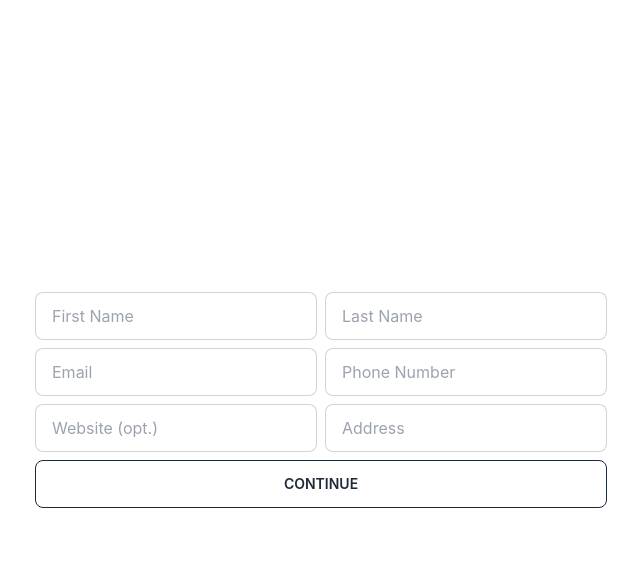
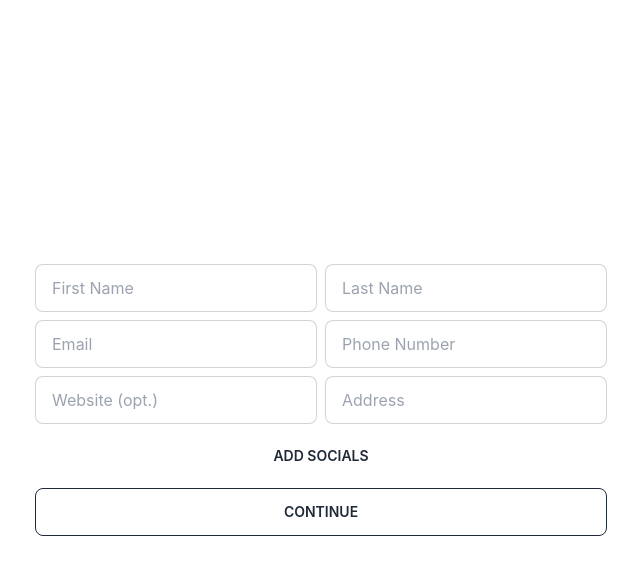
Before and after one commit to comoestassergio/resumatiq, a React (Create React App) app: page / in a window 1280 px wide. Both pictures are taken after a click on the button "GET STARTED". Shown: the top 574 px of the page, without its empty margins (319-959 px from the left). Built offline with nearby package versions, Linux system fonts and the light colour scheme.

Commit message:
Add Socials component

```diff
--- a/src/components/Personal.js
+++ b/src/components/Personal.js
@@ -1,4 +1,5 @@
 import React, { useState } from "react"
+import Socials from "./PersonalSocials"
 
 const Personal = ({userData, setUserData, setPersonalDone, setStart}) => {
 
@@ -23,9 +24,15 @@ const Personal = ({userData, setUserData, setPersonalDone, setStart}) => {
         setPersonalDone(true)
     }
 
+    const [addSocials, setAddSocials] = useState(false)
+
+    const handleAddSocials = () => {
+        setAddSocials(!addSocials)
+    }
+
     return (
         <div className="flex flex-col items-center min-h-screen">
-            <form onSubmit={handleSubmit} className="grid grid-cols-2 gap-2 m-auto">
+            <form onSubmit={handleSubmit} className="grid grid-cols-2 gap-2 m-auto py-8">
                 <input
                     onChange={handleChange}
                     type="text"
@@ -79,6 +86,10 @@ const Personal = ({userData, setUserData, setPersonalDone, setStart}) => {
                     value={formValues.address}
                     required
                 />
+                {addSocials? <Socials /> : <></>}
+                <button onClick={handleAddSocials} type="button" className="btn btn-ghost col-span-2">
+                    {addSocials? 'Close Socials' : 'Add Socials'}
+                </button>
                 <button type="submit" className="btn btn-outline col-span-2">
                     Continue
                 </button>
```
